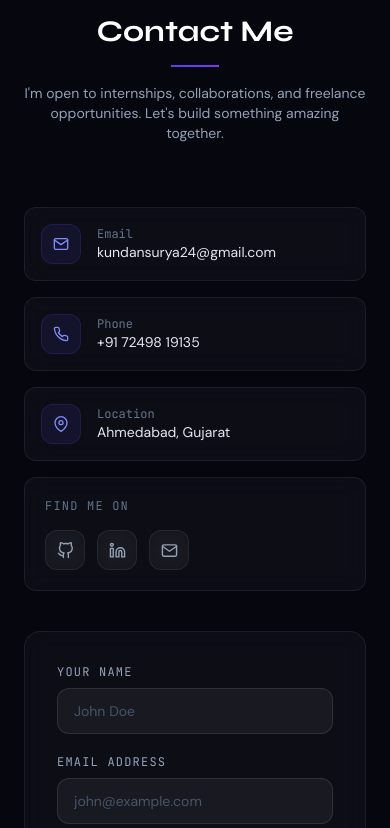
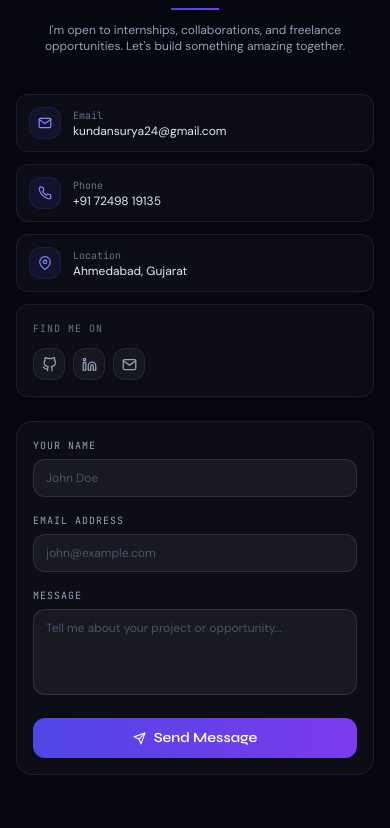
Before and after one commit to kundansurya26/Portfolio-Website, a React (Vite) app: page / in a window 390 px wide. Shown: the part 6656-7484 px from the top of the page. Built offline with nearby package versions, Linux system fonts and the light colour scheme.

Commit message:
Refactor Contact component layout and styles

```diff
--- a/src/components/Contact.jsx
+++ b/src/components/Contact.jsx
@@ -5,10 +5,6 @@ import { FiGithub, FiLinkedin, FiMail, FiPhone, FiMapPin, FiSend } from 'react-i
 import { HiCheckCircle, HiXCircle } from 'react-icons/hi'
 import emailjs from '@emailjs/browser'
 
-// ─────────────────────────────────────────────
-// EMAILJS CONFIG — fill these after signing up
-// at https://www.emailjs.com
-// ─────────────────────────────────────────────
 const EMAILJS_SERVICE_ID  = 'service_t3ctmpp'
 const EMAILJS_TEMPLATE_ID = 'template_nkzf9nd'
 const EMAILJS_PUBLIC_KEY  = 'cENDtDawul4CG3Mu4'
@@ -17,7 +13,7 @@ export default function Contact() {
   const { ref, inView } = useInView()
   const formRef = useRef(null)
   const [form, setForm] = useState({ name: '', email: '', message: '' })
-  const [status, setStatus] = useState('idle') // idle | sending | success | error
+  const [status, setStatus] = useState('idle')
 
   const handleChange = (e) => setForm({ ...form, [e.target.name]: e.target.value })
 
@@ -48,60 +44,60 @@ export default function Contact() {
   }
 
   return (
-    <section id="contact" ref={ref} className="py-28 relative overflow-hidden">
+    <section id="contact" ref={ref} className="py-16 sm:py-20 md:py-28 relative overflow-hidden">
       <div className="absolute inset-0 -z-10">
         <div className="absolute inset-0 bg-gradient-radial from-brand-900/20 via-transparent to-transparent" />
-        <div className="absolute left-0 bottom-0 w-80 h-80 bg-brand-600/8 rounded-full blur-3xl" />
-        <div className="absolute right-0 top-0 w-80 h-80 bg-accent-600/8 rounded-full blur-3xl" />
+        <div className="absolute left-0 bottom-0 w-48 h-48 sm:w-80 sm:h-80 bg-brand-600/8 rounded-full blur-3xl" />
+        <div className="absolute right-0 top-0 w-48 h-48 sm:w-80 sm:h-80 bg-accent-600/8 rounded-full blur-3xl" />
       </div>
 
-      <div className="max-w-6xl mx-auto px-6">
+      <div className="max-w-6xl mx-auto px-4 sm:px-6">
         {/* Heading */}
         <motion.div
           initial={{ opacity: 0, y: 30 }}
           animate={inView ? { opacity: 1, y: 0 } : {}}
           transition={{ duration: 0.7 }}
-          className="text-center mb-16"
+          className="text-center mb-10 sm:mb-16"
         >
-          <p className="font-mono text-brand-400 text-xs tracking-widest uppercase mb-3">Get In Touch</p>
-          <h2 className="section-heading">Contact Me</h2>
-          <div className="w-12 h-0.5 bg-gradient-to-r from-brand-600 to-accent-600 mx-auto mt-4 mb-4" />
-          <p className="text-slate-400 text-sm max-w-md mx-auto">
+          <p className="font-mono text-brand-400 text-[10px] sm:text-xs tracking-widest uppercase mb-2 sm:mb-3">Get In Touch</p>
+          <h2 className="section-heading text-3xl sm:text-4xl md:text-5xl">Contact Me</h2>
+          <div className="w-12 h-0.5 bg-gradient-to-r from-brand-600 to-accent-600 mx-auto mt-3 sm:mt-4 mb-3 sm:mb-4" />
+          <p className="text-slate-400 text-xs sm:text-sm max-w-md mx-auto px-4">
             I'm open to internships, collaborations, and freelance opportunities. Let's build something amazing together.
           </p>
         </motion.div>
 
-        <div className="grid lg:grid-cols-5 gap-10">
+        <div className="grid lg:grid-cols-5 gap-6 sm:gap-8 lg:gap-10">
           {/* Info column */}
           <motion.div
             initial={{ opacity: 0, x: -30 }}
             animate={inView ? { opacity: 1, x: 0 } : {}}
             transition={{ duration: 0.7, delay: 0.15 }}
-            className="lg:col-span-2 space-y-4"
+            className="lg:col-span-2 space-y-3 sm:space-y-4"
           >
             {[
               { icon: FiMail,    label: 'Email',    value: 'kundansurya24@gmail.com', href: 'mailto:kundansurya24@gmail.com' },
               { icon: FiPhone,   label: 'Phone',    value: '+91 72498 19135',         href: 'tel:+917249819135' },
               { icon: FiMapPin,  label: 'Location', value: 'Ahmedabad, Gujarat',      href: null },
             ].map((item) => (
-              <div key={item.label} className="glass-hover rounded-xl p-4 flex items-center gap-4 group">
-                <div className="w-10 h-10 rounded-xl bg-brand-600/10 border border-brand-600/20 flex items-center justify-center text-brand-400 shrink-0">
-                  <item.icon size={16} />
+              <div key={item.label} className="glass-hover rounded-xl p-3 sm:p-4 flex items-center gap-3 sm:gap-4 group">
+                <div className="w-8 h-8 sm:w-10 sm:h-10 rounded-xl bg-brand-600/10 border border-brand-600/20 flex items-center justify-center text-brand-400 shrink-0">
+                  <item.icon size={14} className="sm:w-4 sm:h-4" />
                 </div>
                 <div className="min-w-0">
-                  <p className="text-slate-500 text-xs font-mono">{item.label}</p>
+                  <p className="text-slate-500 text-[10px] sm:text-xs font-mono">{item.label}</p>
                   {item.href
-                    ? <a href={item.href} className="text-slate-200 text-sm hover:text-brand-400 transition-colors truncate block">{item.value}</a>
-                    : <p className="text-slate-200 text-sm">{item.value}</p>
+                    ? <a href={item.href} className="text-slate-200 text-xs sm:text-sm hover:text-brand-400 transition-colors truncate block">{item.value}</a>
+                    : <p className="text-slate-200 text-xs sm:text-sm">{item.value}</p>
                   }
                 </div>
               </div>
             ))}
 
             {/* Socials */}
-            <div className="glass rounded-xl p-5">
-              <p className="text-slate-500 text-xs font-mono uppercase tracking-widest mb-4">Find me on</p>
-              <div className="flex gap-3">
+            <div className="glass rounded-xl p-4 sm:p-5">
+              <p className="text-slate-500 text-[10px] sm:text-xs font-mono uppercase tracking-widest mb-3 sm:mb-4">Find me on</p>
+              <div className="flex gap-2 sm:gap-3">
                 {[
                   { icon: FiGithub,   href: 'https://github.com/kundansurya26',                    label: 'GitHub' },
                   { icon: FiLinkedin, href: 'https://www.linkedin.com/in/kundan-suryawanshi/',     label: 'LinkedIn' },
@@ -113,9 +109,9 @@ export default function Contact() {
                     target="_blank"
                     rel="noopener noreferrer"
                     aria-label={label}
-                    className="w-10 h-10 glass rounded-xl flex items-center justify-center text-slate-400 hover:text-brand-400 hover:border-brand-600/40 transition-all hover:scale-110"
+                    className="w-8 h-8 sm:w-9 sm:h-9 md:w-10 md:h-10 glass rounded-xl flex items-center justify-center text-slate-400 hover:text-brand-400 hover:border-brand-600/40 transition-all hover:scale-110"
                   >
-                    <Icon size={17} />
+                    <Icon size={15} className="sm:w-[17px] sm:h-[17px]" />
                   </a>
                 ))}
               </div>
@@ -129,11 +125,10 @@ export default function Contact() {
             transition={{ duration: 0.7, delay: 0.25 }}
             className="lg:col-span-3"
           >
-            <form ref={formRef} onSubmit={handleSubmit} className="glass rounded-2xl p-8 space-y-5">
-
-              <div className="grid sm:grid-cols-2 gap-5">
+            <form ref={formRef} onSubmit={handleSubmit} className="glass rounded-2xl p-4 sm:p-6 md:p-8 space-y-4 sm:space-y-5">
+              <div className="grid grid-cols-1 sm:grid-cols-2 gap-4 sm:gap-5">
                 <div>
-                  <label className="block text-slate-400 text-xs font-mono uppercase tracking-widest mb-2">Your Name</label>
+                  <label className="block text-slate-400 text-[10px] sm:text-xs font-mono uppercase tracking-widest mb-1.5 sm:mb-2">Your Name</label>
                   <input
                     type="text"
                     name="name"
@@ -141,11 +136,11 @@ export default function Contact() {
                     onChange={handleChange}
                     placeholder="John Doe"
                     required
-                    className="w-full bg-white/5 border border-white/10 rounded-xl px-4 py-3 text-white text-sm placeholder:text-slate-600 focus:outline-none focus:border-brand-600/50 focus:bg-brand-600/5 transition-all"
+                    className="w-full bg-white/5 border border-white/10 rounded-xl px-3 sm:px-4 py-2.5 sm:py-3 text-white text-xs sm:text-sm placeholder:text-slate-600 focus:outline-none focus:border-brand-600/50 focus:bg-brand-600/5 transition-all"
                   />
                 </div>
                 <div>
-                  <label className="block text-slate-400 text-xs font-mono uppercase tracking-widest mb-2">Email Address</label>
+                  <label className="block text-slate-400 text-[10px] sm:text-xs font-mono uppercase tracking-widest mb-1.5 sm:mb-2">Email Address</label>
                   <input
                     type="email"
                     name="email"
@@ -153,21 +148,21 @@ export default function Contact() {
                     onChange={handleChange}
                     placeholder="john@example.com"
                     required
-                    className="w-full bg-white/5 border border-white/10 rounded-xl px-4 py-3 text-white text-sm placeholder:text-slate-600 focus:outline-none focus:border-brand-600/50 focus:bg-brand-600/5 transition-all"
+                    className="w-full bg-white/5 border border-white/10 rounded-xl px-3 sm:px-4 py-2.5 sm:py-3 text-white text-xs sm:text-sm placeholder:text-slate-600 focus:outline-none focus:border-brand-600/50 focus:bg-brand-600/5 transition-all"
                   />
                 </div>
               </div>
 
               <div>
-                <label className="block text-slate-400 text-xs font-mono uppercase tracking-widest mb-2">Message</label>
+                <label className="block text-slate-400 text-[10px] sm:text-xs font-mono uppercase tracking-widest mb-1.5 sm:mb-2">Message</label>
                 <textarea
                   name="message"
                   value={form.message}
                   onChange={handleChange}
                   placeholder="Tell me about your project or opportunity..."
                   required
-                  rows={5}
-                  className="w-full bg-white/5 border border-white/10 rounded-xl px-4 py-3 text-white text-sm placeholder:text-slate-600 focus:outline-none focus:border-brand-600/50 focus:bg-brand-600/5 transition-all resize-none"
+                  rows={4}
+                  className="w-full bg-white/5 border border-white/10 rounded-xl px-3 sm:px-4 py-2.5 sm:py-3 text-white text-xs sm:text-sm placeholder:text-slate-600 focus:outline-none focus:border-brand-600/50 focus:bg-brand-600/5 transition-all resize-none"
                 />
               </div>
 
@@ -176,9 +171,9 @@ export default function Contact() {
                 <motion.div
                   initial={{ opacity: 0, y: -8 }}
                   animate={{ opacity: 1, y: 0 }}
-                  className="flex items-center gap-2 text-green-400 bg-green-500/10 border border-green-500/20 rounded-xl px-4 py-3 text-sm"
+                  className="flex items-center gap-1.5 sm:gap-2 text-green-400 bg-green-500/10 border border-green-500/20 rounded-xl px-3 sm:px-4 py-2 sm:py-3 text-xs sm:text-sm"
                 >
-                  <HiCheckCircle size={18} />
+                  <HiCheckCircle size={16} className="sm:w-[18px] sm:h-[18px]" />
                   Message sent! I'll get back to you soon.
                 </motion.div>
               )}
@@ -186,9 +181,9 @@ export default function Contact() {
                 <motion.div
                   initial={{ opacity: 0, y: -8 }}
                   animate={{ opacity: 1, y: 0 }}
-                  className="flex items-center gap-2 text-red-400 bg-red-500/10 border border-red-500/20 rounded-xl px-4 py-3 text-sm"
+                  className="flex items-center gap-1.5 sm:gap-2 text-red-400 bg-red-500/10 border border-red-500/20 rounded-xl px-3 sm:px-4 py-2 sm:py-3 text-xs sm:text-sm"
                 >
-                  <HiXCircle size={18} />
+                  <HiXCircle size={16} className="sm:w-[18px] sm:h-[18px]" />
                   Something went wrong. Please try again or email me directly.
                 </motion.div>
               )}
@@ -196,14 +191,14 @@ export default function Contact() {
               <button
                 type="submit"
                 disabled={status === 'sending' || status === 'success'}
-                className={`w-full btn-primary justify-center py-3.5 disabled:opacity-70 disabled:cursor-not-allowed ${status === 'success' ? 'from-green-600 to-green-500' : ''}`}
+                className={`w-full btn-primary justify-center text-sm sm:text-base py-2.5 sm:py-3.5 disabled:opacity-70 disabled:cursor-not-allowed ${status === 'success' ? 'from-green-600 to-green-500' : ''}`}
               >
                 {status === 'sending' ? (
-                  <><span className="w-4 h-4 border-2 border-white/30 border-t-white rounded-full animate-spin" /> Sending...</>
+                  <><span className="w-3 h-3 sm:w-4 sm:h-4 border-2 border-white/30 border-t-white rounded-full animate-spin" /> Sending...</>
                 ) : status === 'success' ? (
-                  <><HiCheckCircle size={17} /> Message Sent!</>
+                  <><HiCheckCircle size={15} className="sm:w-[17px] sm:h-[17px]" /> Message Sent!</>
                 ) : (
-                  <><FiSend size={15} /> Send Message</>
+                  <><FiSend size={13} className="sm:w-[15px] sm:h-[15px]" /> Send Message</>
                 )}
               </button>
             </form>
```
